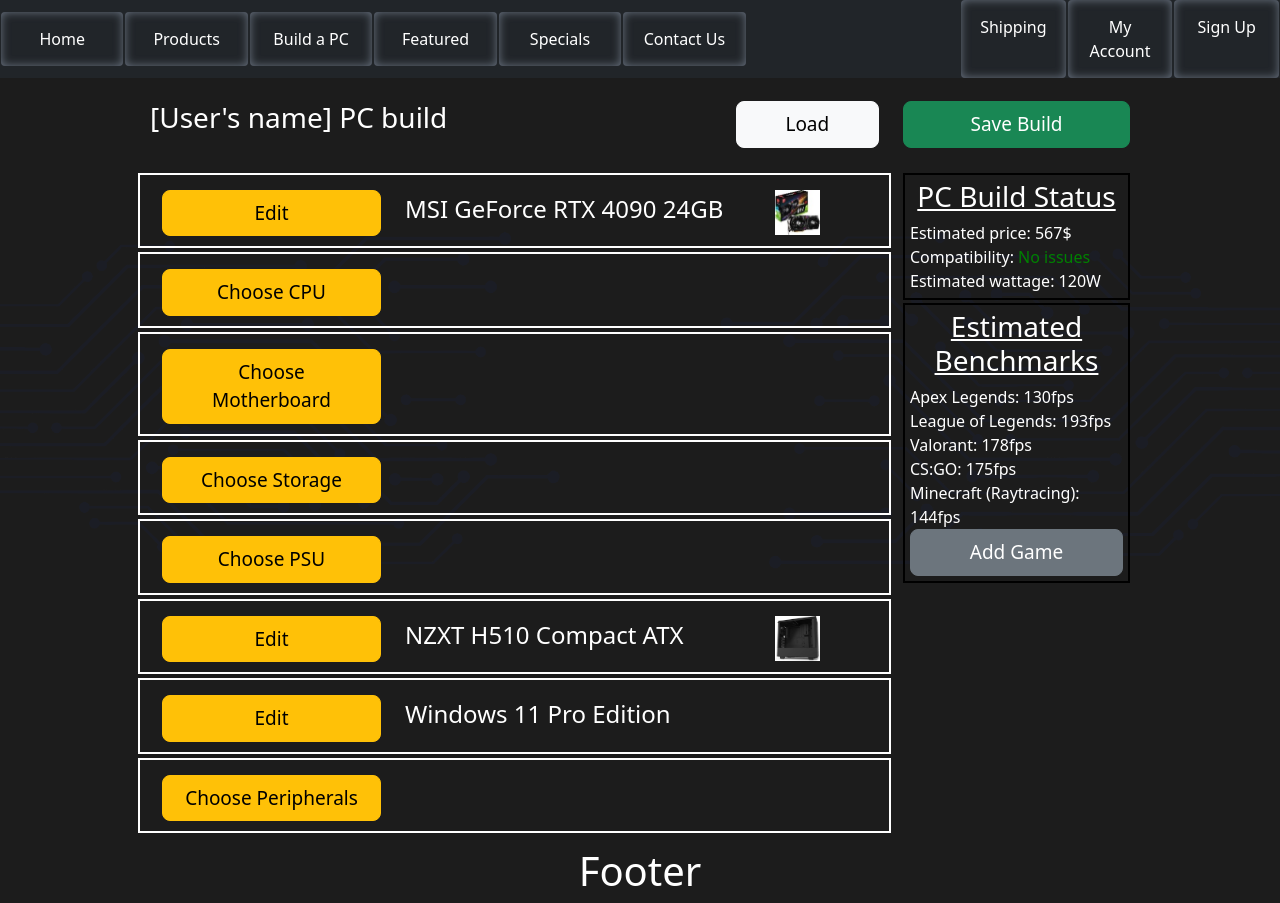
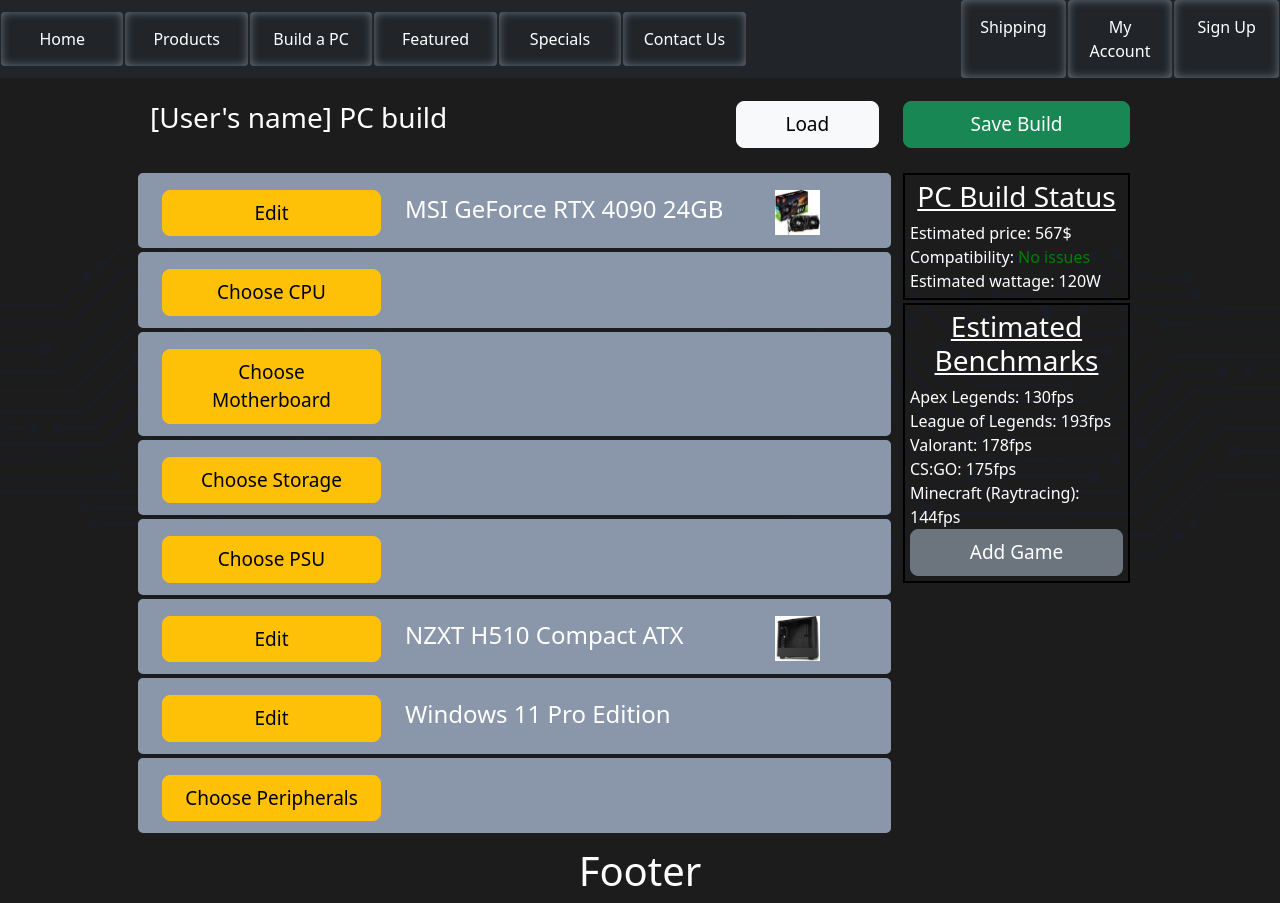
Before and after one commit to FouzanAbdullah/Computer-Builder-Website, a plain HTML site: page build.html in a window 1280 px wide. Drawn offline with Linux system fonts and the light colour scheme.

Commit message:
make build.html look good

```diff
--- a/build.html
+++ b/build.html
@@ -71,7 +71,9 @@
             }
 
             .component-row {
-                border: 2px solid white;
+                border: 2px solid #8a97ab;
+                border-radius: 5px;
+                background-color: #8a97ab;
                 margin-bottom: 4px;
             }
 
```
